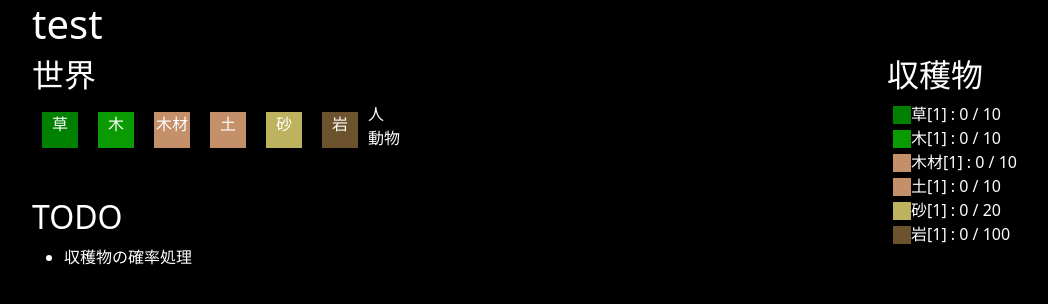
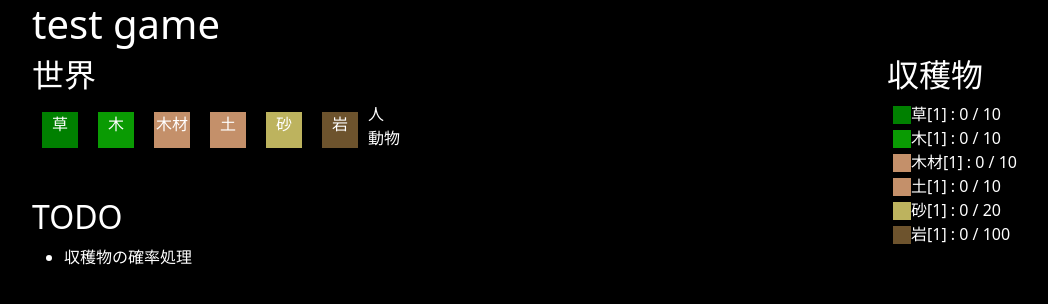
Before and after one commit to rosiro/tileworld, a plain HTML site: page index.html in a window 1280 px wide. Shown: the whole page, without its empty margins (50-1098 px from the left). Drawn offline with Linux system fonts and the light colour scheme.

Commit message:
modified:   index.html

```diff
--- a/index.html
+++ b/index.html
@@ -114,7 +114,7 @@
   <body>
     <div class="container">
       <div class="row">
-        <h1>test</h1>
+        <h1>test game</h1>
         <div class="col-md-9">
           <div id="field"></div>
           <div id="human">人</div>
```
